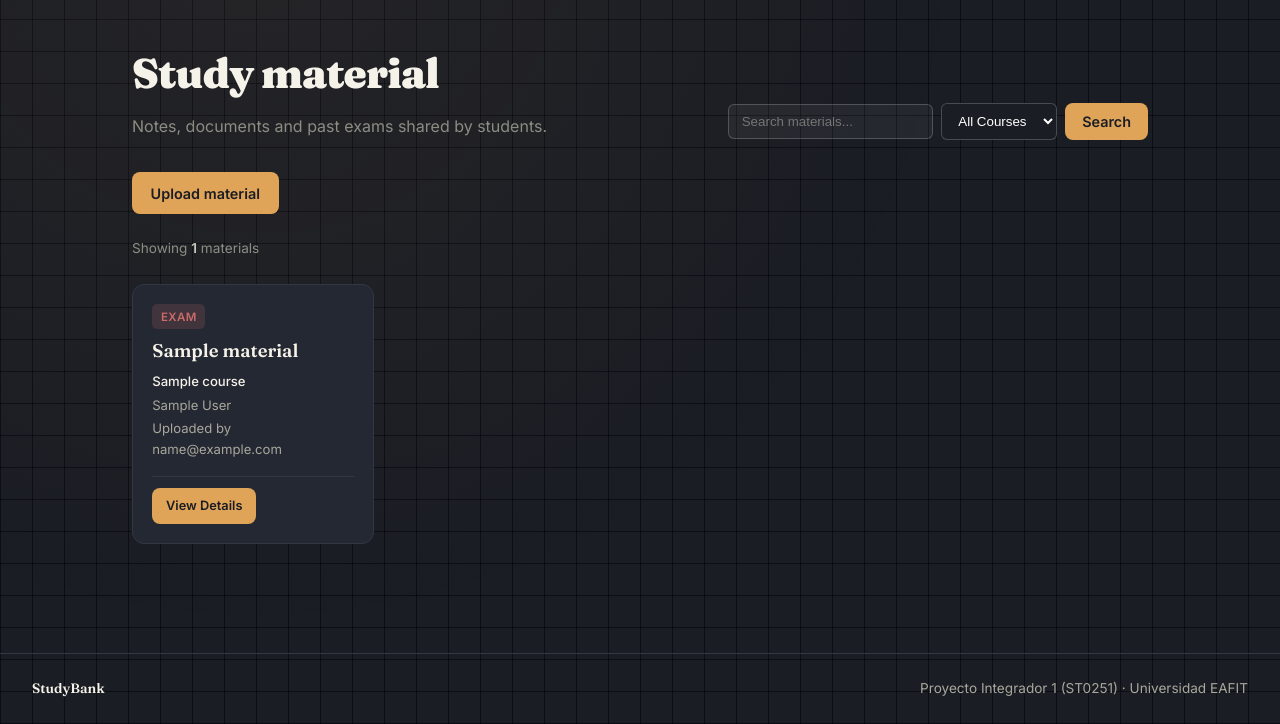
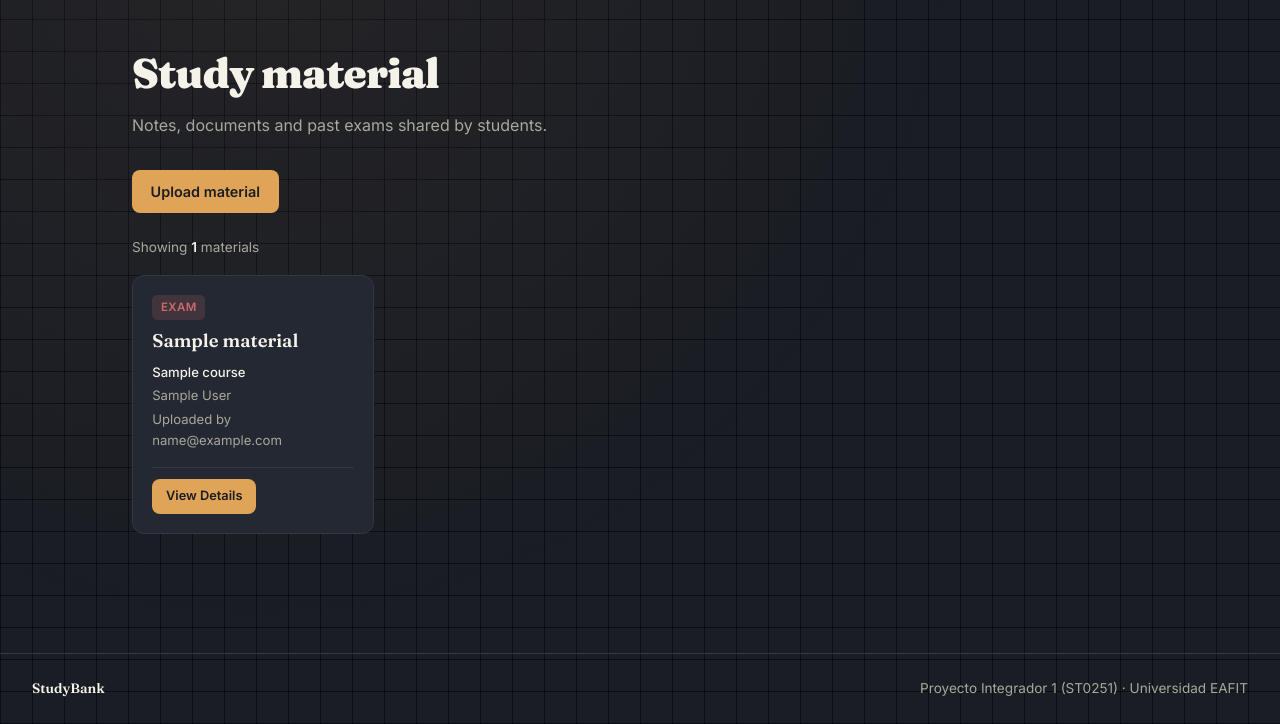
Before and after one commit to svasquezs1/StudyBank-web, a Django app: page /materials/ in a window 1280 px wide. Shown: the part 76-800 px from the top of the page. Run offline with Django 5.2, Linux system fonts and the light colour scheme; a user stored in the database is signed in; tables that the repository leaves empty hold one stand-in row (values such as "Sample post").

Commit message:
Revert "Implementación RF-05 búsqueda de materiales"

```diff
--- a/materials/templates/materials/list.html
+++ b/materials/templates/materials/list.html
@@ -6,74 +6,19 @@
 
 {% block content %}
 
-  <!-- BARRA SUPERIOR: Título a la izquierda, Buscador/Filtro a la derecha -->
-  <div class="materials-top-bar" style="display: flex; justify-content: space-between; align-items: flex-end; margin-bottom: 2rem; gap: 1rem; flex-wrap: wrap;">
-
-    <div class="page-head" style="margin-bottom: 0;">
-      <h1 style="margin-bottom: 0.5rem;">Study material</h1>
-      <p style="margin: 0; opacity: 0.8;">Notes, documents and past exams shared by students.</p>
-    </div>
-
-    {% if user.is_authenticated %}
-      <form action="{% url 'materials:search_materials' %}" method="GET" style="display: flex; gap: 0.5rem; align-items: center; flex-wrap: wrap;">
-
-        <!-- Buscador -->
-        <input
-          type="search"
-          name="q"
-          value="{{ query|default:'' }}"
-          placeholder="Search materials..."
-          class="input-field"
-          style="padding: 0.55rem 0.8rem; border-radius: 6px; border: 1px solid rgba(255, 255, 255, 0.2); background: rgba(255, 255, 255, 0.05); color: #fff; outline: none;"
-        >
-
-        <!-- Desplegable Filtro Materias (RF-06) -->
-        <select
-          name="course"
-          onchange="this.form.submit()"
-          style="padding: 0.55rem 0.8rem; border-radius: 6px; border: 1px solid rgba(255, 255, 255, 0.2); background: #1a1d24; color: #fff; cursor: pointer; outline: none;"
-        >
-          <option value="">All Courses</option>
-          {% for course_item in courses_list %}
-            <option value="{{ course_item }}" {% if selected_course == course_item %}selected{% endif %}>
-              {{ course_item }}
-            </option>
-          {% endfor %}
-        </select>
-
-        <button type="submit" class="btn btn-primary" style="padding: 0.55rem 1rem;">Search</button>
-
-        {% if selected_course or query %}
-          <a href="{% url 'materials:search_materials' %}" style="color: #aaa; text-decoration: none; font-size: 0.85rem; margin-left: 0.25rem;">
-            ✕ Clear
-          </a>
-        {% endif %}
-      </form>
-    {% endif %}
-
+  <div class="page-head">
+    <h1>Study material</h1>
+    <p>Notes, documents and past exams shared by students.</p>
   </div>
 
-  <!-- BOTÓN SUBIR MATERIAL -->
   {% if user.is_authenticated %}
-    <div style="margin-bottom: 1.5rem;">
+    <div style="margin-bottom:1.5rem">
       <a href="{% url 'materials:upload' %}" class="btn btn-primary">Upload material</a>
     </div>
   {% endif %}
 
-  <!-- CONTADOR DE RESULTADOS -->
-  {% if is_searched %}
-    <p class="result-count" style="margin-bottom: 1.5rem; opacity: 0.8;">
-      Found <strong style="color: var(--paper, #f0e6d2);">{{ materials|length }}</strong> results
-      {% if selected_course %}for course '<strong>{{ selected_course }}</strong>'{% endif %}
-      {% if query %}{% if selected_course %} and{% endif %} search '<strong>{{ query }}</strong>'{% endif %}
-    </p>
-  {% else %}
-    <p class="result-count" style="margin-bottom: 1.5rem; opacity: 0.8;">
-      Showing <strong style="color: var(--paper, #f0e6d2);">{{ materials|length }}</strong> materials
-    </p>
-  {% endif %}
+  <p class="result-count">Showing <strong style="color:var(--paper)">{{ materials|length }}</strong> materials</p>
 
-  <!-- GRID DE CARDS -->
   <div class="mat-grid">
     {% for material in materials %}
       <article class="mat-card">
@@ -81,8 +26,9 @@
           <span class="tag {{ material.file_type }}">{{ material.get_file_type_display }}</span>
         </div>
 
+        <!-- Criterio 1: Clic en el título abre la vista de detalle -->
         <h3>
-          <a href="{% url 'materials:detail' material.pk %}" style="color: inherit; text-decoration: none;">
+          <a href="{% url 'materials:detail' material.pk %}" style="color:inherit;text-decoration:none">
             {{ material.title }}
           </a>
         </h3>
@@ -93,19 +39,13 @@
           <span>Uploaded by {{ material.uploaded_by }}</span>
         </div>
 
+        <!-- Criterio 1: Clic en el enlace/botón lleva al detalle del material -->
         <div class="mat-foot">
-          <a href="{% url 'materials:detail' material.pk %}" class="btn btn-primary" style="padding: 0.4rem 0.8rem; font-size: 0.8rem;">View Details</a>
+          <a href="{% url 'materials:detail' material.pk %}" class="btn btn-primary" style="padding:.4rem .8rem;font-size:.8rem">View Details</a>
         </div>
       </article>
     {% empty %}
-      <div style="grid-column: 1 / -1; padding: 2.5rem; border: 1px dashed rgba(255, 255, 255, 0.2); border-radius: 8px; text-align: center;">
-        {% if selected_course %}
-          <p style="margin-bottom: 0.5rem; font-weight: 600;">No study materials found for course "{{ selected_course }}"</p>
-        {% else %}
-          <p style="margin-bottom: 0.5rem; font-weight: 600;">No study materials found for "{{ query }}"</p>
-        {% endif %}
-        <p style="font-size: 0.85rem; opacity: 0.7;">Try selecting "All Courses" or searching with different keywords.</p>
-      </div>
+      <p>No materials uploaded yet.</p>
     {% endfor %}
   </div>
 
--- a/materials/urls.py
+++ b/materials/urls.py
@@ -1,4 +1,4 @@
-from django.urls import path,include
+from django.urls import path
 
 from . import views
 
@@ -9,6 +9,4 @@ urlpatterns = [
     path('', views.material_list, name='list'),
     path('<int:pk>/', views.material_detail, name='detail'),
     path('<int:pk>/download/', views.download_material, name='download'),
-    path('search/', views.search_materials, name='search_materials'),
-
 ]
--- a/materials/views.py
+++ b/materials/views.py
@@ -3,11 +3,9 @@ from django.contrib import messages
 from django.contrib.auth.decorators import login_required
 from django.http import FileResponse, Http404
 from django.shortcuts import get_object_or_404, redirect, render
-from django.db.models import Q
+
 from .forms import MaterialForm
-from .models import Material,Course
-
-
+from .models import Material
 
 
 @login_required
@@ -65,36 +63,3 @@ def download_material(request, pk):
     except Exception:
         messages.error(request, 'An error occurred while attempting to download the file.')
         return redirect('materials:detail', pk=pk)
-
-@login_required
-def search_materials(request):
-    query = request.GET.get('q', '').strip()
-    selected_course = request.GET.get('course', '').strip()
-
-    # 1. Obtenemos los objetos de las materias para listar sus IDs y Nombres en el select
-    courses_list = Material.objects.values_list('course__name', flat=True).distinct().order_by('course__name')
-
-    materials = Material.objects.all()
-
-    # 2. Búsqueda por palabra clave
-    if query:
-        materials = materials.filter(
-            Q(title__icontains=query) |
-            Q(description__icontains=query) |
-            Q(course__name__icontains=query)
-        )
-
-    # 3. Filtrado por Materia vía ID
-    if selected_course:
-        materials = materials.filter(course__name__iexact=selected_course)
-
-    materials = materials.distinct().order_by('-uploaded_at')
-
-    context = {
-        'materials': materials,
-        'courses_list': courses_list,
-        'query': query,
-        'selected_course': selected_course,
-        'is_searched': bool(query or selected_course),
-    }
-    return render(request, 'materials/list.html', context)
```
Also changed, not shown: materials/forms.py (+0 -11 lines), materials/templates/materials/search_results.html (deleted, +0 -60 lines), static/css/styles.css (+0 -82 lines), Product_Vision_Board.jpeg (deleted), materials/migrations/0003_alter_material_course.py (deleted), materials/migrations/0004_alter_material_course.py (deleted), produc-vision-board.jpg.jpeg (added).
